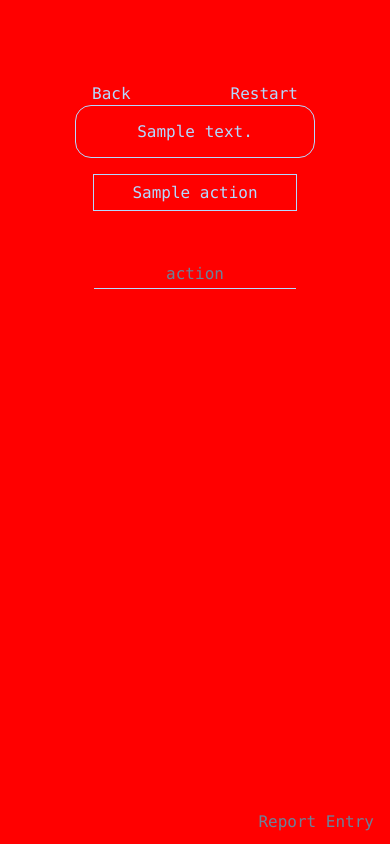
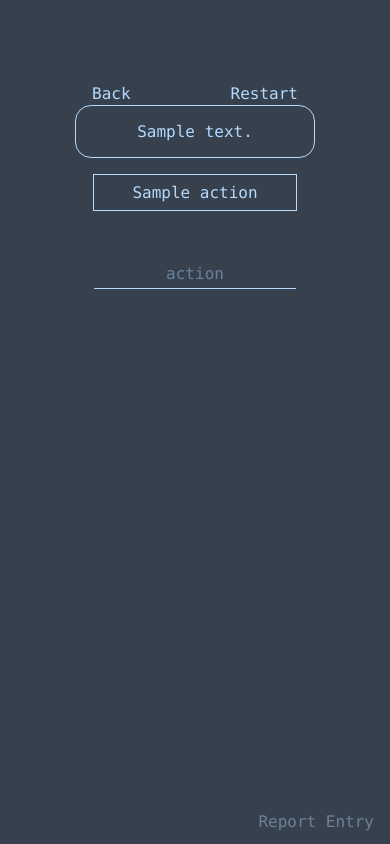
Before and after one commit to NicholasThrom/pennapps15-2, a CodeIgniter app: the page made by application/views/home.php in a window 390 px wide. Run offline with CodeIgniter, Linux system fonts and the light colour scheme; tables that the repository leaves empty or names only in its code hold one stand-in row (values such as "Sample post"); the template is opened without the code that fills it: most values are stand-ins (such as "Sample title", 1, 10 or a date in 2020); some libraries are stand-ins or nearby versions.

Commit message:
Fixed the red mobile issue.

```diff
--- a/assets/css/main.css
+++ b/assets/css/main.css
@@ -11,12 +11,6 @@ body {
     text-align: center;
     padding: 0;
     margin: 0;
-}
-
-@media (max-width: 500px) {
-    body {
-        background-color: red;
-    }
 }
 
 /* MAIN BOXES */
```
